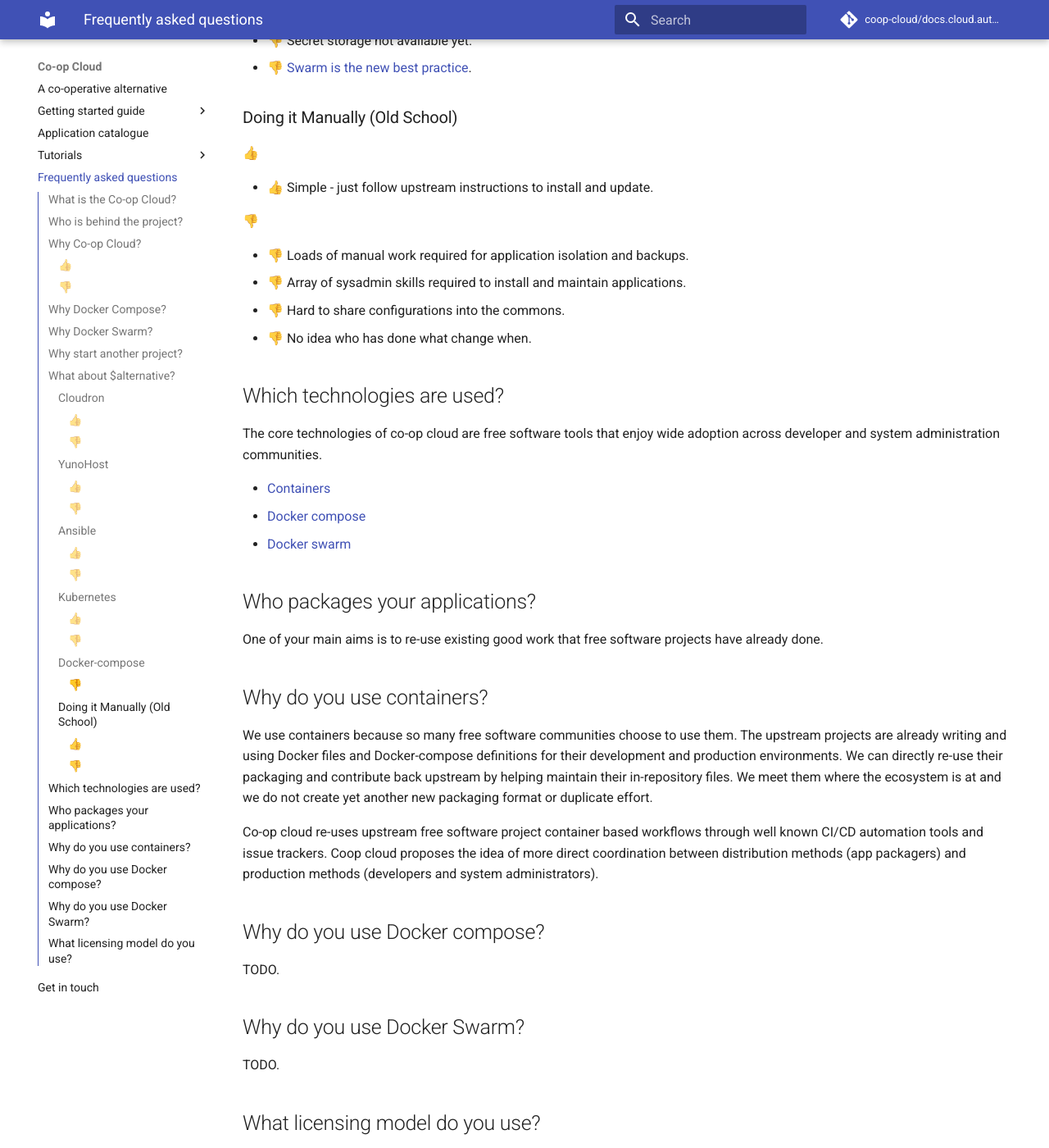
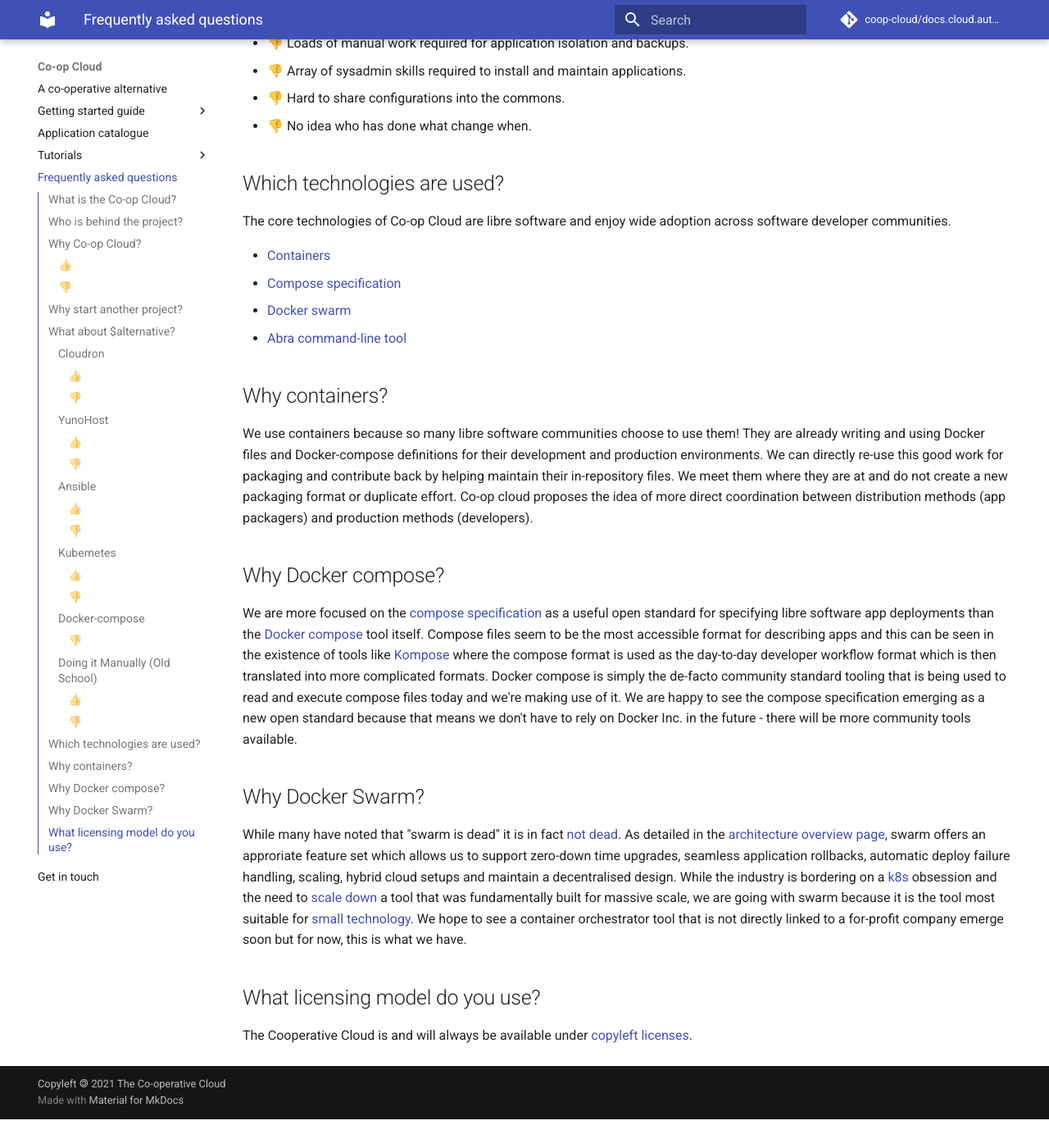
Before and after one commit to mayel/docs.coopcloud.tech, an MkDocs documentation site: the page built from docs/faq.md, in a window 1280 px wide and 1400 px high, scrolled down 3331 px. Shown: the whole window at 82% size. Built offline with MkDocs 1.6.1 and Material for MkDocs 9.7.7, drawn with Linux system fonts in a browser that asks for light colours; after the commit the page ends 4696 px from its top, so only the background shows below that; some of the changed text lies outside the part shown.

Commit message:
Also mangle a merge conflict woohoo

```diff
--- a/docs/faq.md
+++ b/docs/faq.md
@@ -4,18 +4,16 @@
 
 ## What is the Co-op Cloud?
 
-Co-op Cloud aims to make hosting free software applications simple for small providers. It uses the latest container technologies and innovations and configurations are shared into [the commons](https://en.wikipedia.org/wiki/Commons) for the benefit of all.
-
-The project is intended for small service providers such as tech co-operatives who are looking to standardise around an open, transparent and scalable infrastructure.
+Co-op Cloud aims to make hosting free software applications simple for small providers. It uses the latest container technologies and innovations and configurations are shared into [the commons](https://en.wikipedia.org/wiki/Commons) for the benefit of all. The project is intended for small service providers such as tech co-operatives who are looking to standardise around an open, transparent and scalable infrastructure.
 
 ## Who is behind the project?
-The project was started by workers at [Autonomic](https://autonomic.zone/) which is a [workers co-operative](https://en.wikipedia.org/wiki/Worker_cooperative) providing technologies and infrastructure to empower users to make a positive impact on the world.
 
-We use Co-op Cloud in production amongst other systems.
+The project was started by workers at [Autonomic](https://autonomic.zone/) which is a [workers co-operative](https://en.wikipedia.org/wiki/Worker_cooperative) providing technologies and infrastructure to empower users to make a positive impact on the world. We use Co-op Cloud in production amongst other systems.
 
 ## Why Co-op Cloud?
 
 #### 👍
+
 - 👍 Thin "ease of use" layer on top of already standardised tooling
 - 👍 Extremely modular
 - 👍 Collective commons based configuration via public git repos
@@ -26,18 +24,15 @@
 - 👍 Horizontal and vertical scaling
 
 #### 👎
+
 - 👎 Still a very young project
 - 👎 Limited availability of well tested apps
 - 👎 Requires command line knowledge to use
 - 👎 Currently x86 only
 
-## Why Docker Compose?
-
-## Why Docker Swarm?
-
 ## Why start another project?
 
-One of our core principles is to not re-invent the wheel. However, fitting needs into existing projects doesn't always work out. Some of the developers on this project were also once developers on the other existing projects.
+Please read our [initial project announcement post](#TODO) for more on this.
 
 ## What about `$alternative`?
 
@@ -90,14 +85,14 @@
 
 #### 👎
 
-- 👎 Upstream free software communities aren't publishing Ansible roles.
-- 👎 Lots of manual work involved in things like application isolation, backups, updates.
+- 👎 Upstream libre software communities aren't publishing Ansible roles
+- 👎 Lots of manual work involved in things like app isolation, backups, updates
 
 ### Kubernetes
 
 #### 👍
 
-- 👍 Helm charts are available for some key applications already.
+- 👍 Helm charts are available for some key apps already.
 - 👍 Scale all the things.
 
 #### 👎
@@ -128,33 +123,25 @@
 
 ## Which technologies are used?
 
-The core technologies of co-op cloud are free software tools that enjoy wide adoption across developer and system administration communities.
+The core technologies of Co-op Cloud are libre software and enjoy wide adoption across software developer communities.
 
-- [Containers](#why-do-you-use-containers)
-- [Docker compose](#why-do-you-use-docker-compose)
-- [Docker swarm](#why-do-you-use-docker-swarm)
+- [Containers](#why-containers)
+- [Compose specification](#why-docker-compose)
+- [Docker swarm](#why-docker-swarm)
+- [Abra command-line tool](https://git.autonomic.zone/coop-cloud/abra)
 
-## Who packages your applications?
+## Why containers?
 
-One of your main aims is to re-use existing good work that free software projects
-have already done.
+We use containers because so many libre software communities choose to use them! They are already writing and using Docker files and Docker-compose definitions for their development and production environments. We can directly re-use this good work for packaging and contribute back by helping maintain their in-repository files. We meet them where they are at and do not create a new packaging format or duplicate effort. Co-op cloud proposes the idea of more direct coordination between distribution methods (app packagers) and production methods (developers).
 
-## Why do you use containers?
+## Why Docker compose?
 
-We use containers because so many free software communities choose to use them.
-The upstream projects are already writing and using Docker files and Docker-compose definitions
-for their development and production environments. We can directly re-use their packaging and contribute back upstream by helping maintain their in-repository files. We meet them where the ecosystem is at and we do not create yet another new packaging format or duplicate effort.
+We are more focused on the [compose specification](https://compose-spec.io/) as a useful open standard for specifying libre software app deployments than the [Docker compose](https://docs.docker.com/compose/) tool itself. Compose files seem to be the most accessible format for describing apps and this can be seen in the existence of tools like [Kompose](https://kompose.io/) where the compose format is used as the day-to-day developer workflow format which is then translated into more complicated formats. Docker compose is simply the de-facto community standard tooling that is being used to read and execute compose files today and we're making use of it. We are happy to see the compose specification emerging as a new open standard because that means we don't have to rely on Docker Inc. in the future - there will be more community tools available.
 
-Co-op cloud re-uses upstream free software project container based workflows through well known CI/CD automation tools and issue trackers. Coop cloud proposes the idea of more direct coordination between
-distribution methods (app packagers) and production methods (developers and system administrators).
+## Why Docker Swarm?
 
-## Why do you use Docker compose?
-
-TODO.
-
-## Why do you use Docker Swarm?
-
-TODO.
+While many have noted that "swarm is dead" it is in fact [not dead](https://www.mirantis.com/blog/mirantis-will-continue-to-support-and-develop-docker-swarm/). As detailed in the [architecture overview page](/overview/#container-orchestrator), swarm offers an approriate feature set which allows us to support zero-down time upgrades, seamless application rollbacks, automatic deploy failure handling, scaling, hybrid cloud setups and maintain a decentralised design. While the industry is bordering on a [k8s](https://kubernetes.io/) obsession and the need to [scale down](https://microk8s.io/) a tool that was fundamentally built for massive scale, we are going with swarm because it is the tool most suitable for [small technology](https://small-tech.org/). We hope to see a container orchestrator tool that is not directly linked to a for-profit company emerge soon but for now, this is what we have.
 
 ## What licensing model do you use?
+
 The Cooperative Cloud is and will always be available under [copyleft licenses](https://en.wikipedia.org/wiki/Copyleft).
```
